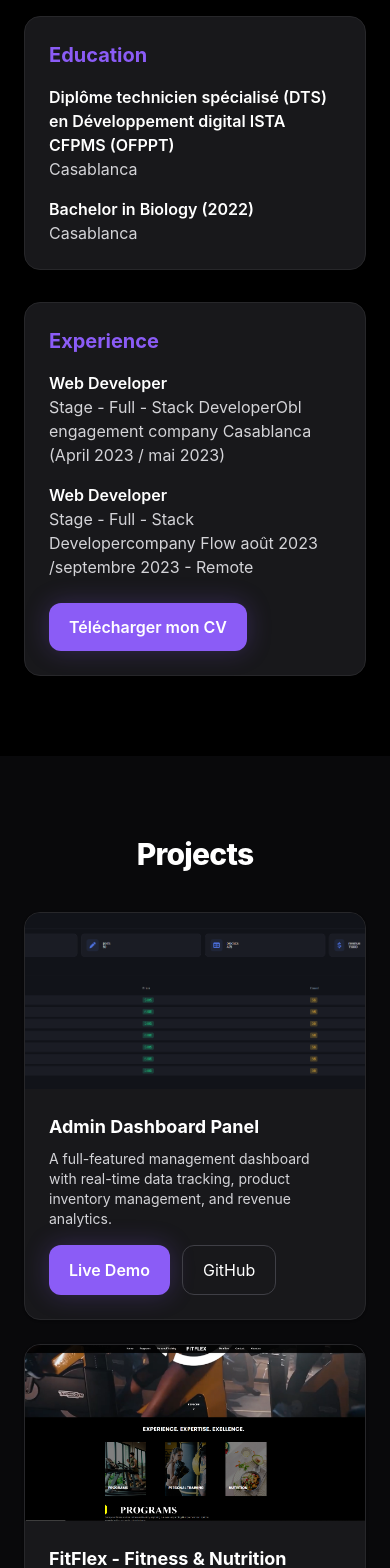
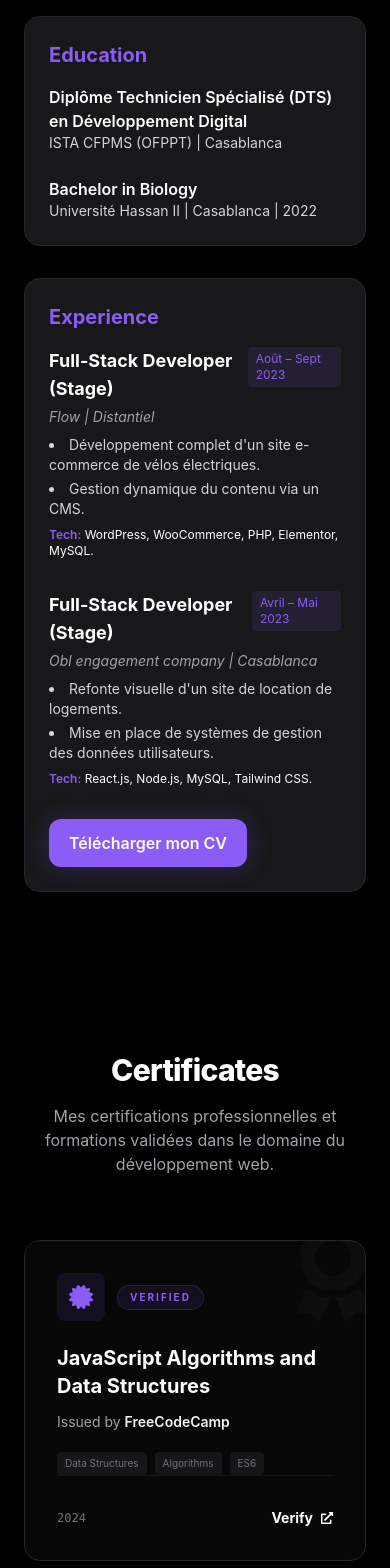
Before and after one commit to jamal-dev10/portfolio, a React (Vite) app in the folder portfolio/: page / in a window 390 px wide. Shown: the part 3660-5228 px from the top of the page. Built offline with nearby package versions, Linux system fonts and the light colour scheme.

Commit message:
Add new section for Certificates

```diff
--- a/portfolio/src/App.jsx
+++ b/portfolio/src/App.jsx
@@ -4,6 +4,7 @@ import Social from "./components/Social";
 import About from "./components/About";
 import Skills from "./components/Skills";
 import Resume from "./components/Resume";
+import Certificates from "./components/Certificates"; // 1. زدنا الـ Import هنا
 import Projects from "./components/Projects";
 import Contact from "./components/Contact";
 import Footer from "./components/Footer";
@@ -14,8 +15,6 @@ export default function App() {
   return (
     <div>
       <Navbar />
-
-
 
       <main>
         <ScrollAnimation>
@@ -38,6 +37,11 @@ export default function App() {
           <Resume />
         </ScrollAnimation>
 
+        {/* 2. زدنا سيكشن الشهادات هنا باش تعطي قوة لـ Resume قبل ما يوصل الزائر لـ Projects */}
+        <ScrollAnimation>
+          <Certificates />
+        </ScrollAnimation>
+
         <ScrollAnimation>
           <Projects />
         </ScrollAnimation>
@@ -47,7 +51,6 @@ export default function App() {
         </ScrollAnimation>
       </main>
 
-
       <Footer />
 
       {/* زر الطلوع للفوق */}
--- /dev/null
+++ b/portfolio/src/components/Certificates.jsx
@@ -0,0 +1,97 @@
+import ScrollAnimationWrapper from "./ScrollAnimationWrapper";
+import { FaExternalLinkAlt, FaAward, FaCertificate } from "react-icons/fa"; // حتاج تركب react-icons
+
+export default function Certificates() {
+  const certifications = [
+    {
+      title: "JavaScript Algorithms and Data Structures",
+      provider: "FreeCodeCamp",
+      date: "2024",
+      link: "#",
+      skills: ["Data Structures", "Algorithms", "ES6"]
+    },
+    {
+      title: "Udemy Front-End Developer Professional Certificate",
+      provider: "Udemy",
+      date: "2023",
+      link: "#",
+      skills: ["React", "UI/UX", "Front-End"]
+    },
+    {
+      title: "Responsive Web Design",
+      provider: "FreeCodeCamp",
+      date: "2023",
+      link: "#",
+      skills: ["HTML5", "CSS3", "Flexbox"]
+    }
+  ];
+
+  return (
+    <section id="certificates" className="section bg-black py-20">
+      <div className="max-w-6xl mx-auto px-6">
+        <ScrollAnimationWrapper animation="fadeUp">
+          <div className="text-center mb-16">
+            <h2 className="section-title">Certif<span>icates</span></h2>
+            <p className="text-zinc-400 mt-4 max-w-lg mx-auto">
+              Mes certifications professionnelles et formations validées dans le domaine du développement web.
+            </p>
+          </div>
+        </ScrollAnimationWrapper>
+
+        <div className="grid sm:grid-cols-2 lg:grid-cols-3 gap-8">
+          {certifications.map((cert, i) => (
+            <ScrollAnimationWrapper key={i} animation="fadeUp" delay={i * 0.1}>
+              <div className="group relative bg-zinc-900/30 border border-zinc-800 rounded-2xl p-8 hover:bg-zinc-900/50 hover:border-primary/40 transition-all duration-500 hover:-translate-y-2 overflow-hidden">
+
+                {/* Decorative Background Icon */}
+                <div className="absolute -right-4 -top-4 text-zinc-800/20 text-8xl group-hover:text-primary/10 transition-colors duration-500">
+                  <FaAward />
+                </div>
+
+                <div className="relative z-10 flex flex-col h-full">
+                  <div className="flex items-center gap-3 mb-6">
+                    <div className="p-3 bg-primary/10 rounded-lg text-primary">
+                      <FaCertificate size={24} />
+                    </div>
+                    <span className="text-[10px] font-bold text-primary uppercase tracking-[2px] bg-primary/10 px-3 py-1 rounded-full border border-primary/20">
+                      Verified
+                    </span>
+                  </div>
+
+                  <h3 className="text-xl font-bold text-white group-hover:text-primary transition-colors leading-snug">
+                    {cert.title}
+                  </h3>
+
+                  <p className="text-sm text-zinc-400 mt-3">
+                    Issued by <span className="text-zinc-100 font-semibold">{cert.provider}</span>
+                  </p>
+
+                  {/* Skills Tags - هادي كاتزيد لمسة احترافية */}
+                  <div className="flex flex-wrap gap-2 mt-5">
+                    {cert.skills.map((skill, index) => (
+                      <span key={index} className="text-[10px] text-zinc-500 bg-zinc-800/50 px-2 py-1 rounded">
+                        {skill}
+                      </span>
+                    ))}
+                  </div>
+
+                  <div className="mt-auto pt-8 flex items-center justify-between border-t border-zinc-800/50">
+                    <span className="text-xs font-mono text-zinc-500">{cert.date}</span>
+                    <a
+                      href={cert.link}
+                      target="_blank"
+                      rel="noopener noreferrer"
+                      className="inline-flex items-center gap-2 text-sm font-bold text-white hover:text-primary transition-colors"
+                    >
+                      Verify <FaExternalLinkAlt size={12} />
+                    </a>
+                  </div>
+                </div>
+              </div>
+            </ScrollAnimationWrapper>
+          ))}
+        </div>
+      </div>
+    </section>
+  );
+}
--- a/portfolio/src/components/Resume.jsx
+++ b/portfolio/src/components/Resume.jsx
@@ -1,50 +1,86 @@
-import ScrollAnimationWrapper from './ScrollAnimationWrapper'
+import ScrollAnimationWrapper from "./ScrollAnimationWrapper";
 
 export default function Resume() {
   return (
     <section id="resume" className="section bg-black">
       <div className="max-w-6xl mx-auto px-6">
         <ScrollAnimationWrapper animation="fadeUp">
-          <h2 className="section-title text-center">Res<span>ume</span></h2>
+          <h2 className="section-title text-center">
+            Res<span>ume</span>
+          </h2>
         </ScrollAnimationWrapper>
 
         <div className="mt-10 grid md:grid-cols-2 gap-8">
+          {/* --- Section Education --- */}
           <ScrollAnimationWrapper animation="fadeLeft" delay={0.2}>
             <div className="card p-6">
-              <h3 className="text-xl font-bold text-primary">Education</h3>
-              <ul className="mt-4 space-y-4 text-zinc-300">
+              <h3 className="text-xl font-bold text-primary mb-4">Education</h3>
+              <ul className="space-y-6 text-zinc-300">
                 <li>
                   <p className="font-semibold text-white">
-                    Diplôme technicien spécialisé (DTS) en Développement digital ISTA CFPMS (OFPPT)
+                    Diplôme Technicien Spécialisé (DTS) en Développement Digital
                   </p>
-                  <p>Casablanca</p>
+                  <p className="text-sm">ISTA CFPMS (OFPPT) | Casablanca</p>
                 </li>
                 <li>
-                  <p className="font-semibold text-white">Bachelor in Biology (2022)</p>
-                  <p>Casablanca</p>
+                  <p className="font-semibold text-white">
+                    Bachelor in Biology
+                  </p>
+                  <p className="text-sm">Université Hassan II | Casablanca | 2022</p>
                 </li>
               </ul>
             </div>
           </ScrollAnimationWrapper>
 
+          {/* --- Section Experience --- */}
           <ScrollAnimationWrapper animation="fadeRight" delay={0.4}>
             <div className="card p-6">
-              <h3 className="text-xl font-bold text-primary">Experience</h3>
-              <ul className="mt-4 space-y-4 text-zinc-300">
+              <h3 className="text-xl font-bold text-primary mb-4">Experience</h3>
+              <ul className="space-y-8 text-zinc-300">
+                {/* Project 1 (The Most Recent) */}
                 <li>
-                  <p className="font-semibold text-white">Web Developer</p>
-                  <p>Stage - Full - Stack DeveloperObl engagement company Casablanca (April 2023 / mai 2023)</p>
-                  <p className="font-semibold text-white mt-4">Web Developer</p>
-                  <p>Stage - Full - Stack Developercompany Flow août 2023 /septembre 2023 - Remote</p>
+                  <div className="flex justify-between items-start mb-1">
+                    <p className="font-bold text-white text-lg">Full-Stack Developer (Stage)</p>
+                    <span className="text-xs text-primary bg-primary/10 px-2 py-1 rounded">Août – Sept 2023</span>
+                  </div>
+                  <p className="text-sm text-zinc-400 mb-2 italic">Flow | Distantiel</p>
+                  <ul className="list-disc list-inside text-sm space-y-1">
+                    <li>Développement complet d'un site e-commerce de vélos électriques.</li>
+                    <li>Gestion dynamique du contenu via un CMS.</li>
+                  </ul>
+                  <p className="text-xs mt-2 text-white">
+                    <span className="text-primary font-semibold">Tech:</span> WordPress, WooCommerce, PHP, Elementor, MySQL.
+                  </p>
+                </li>
+
+                {/* Project 2 */}
+                <li>
+                  <div className="flex justify-between items-start mb-1">
+                    <p className="font-bold text-white text-lg">Full-Stack Developer (Stage)</p>
+                    <span className="text-xs text-primary bg-primary/10 px-2 py-1 rounded">Avril – Mai 2023</span>
+                  </div>
+                  <p className="text-sm text-zinc-400 mb-2 italic">Obl engagement company | Casablanca</p>
+                  <ul className="list-disc list-inside text-sm space-y-1">
+                    <li>Refonte visuelle d'un site de location de logements.</li>
+                    <li>Mise en place de systèmes de gestion des données utilisateurs.</li>
+                  </ul>
+                  <p className="text-xs mt-2 text-white">
+                    <span className="text-primary font-semibold">Tech:</span> React.js, Node.js, MySQL, Tailwind CSS.
+                  </p>
                 </li>
               </ul>
-              <a href="/cv-jamal.pdf" download className="btn-primary mt-6 inline-block">
-                Télécharger mon CV
+
+              <a
+                href="/cv-jamal.pdf"
+                download
+                className="btn-primary mt-8 inline-flex items-center gap-2"
+              >
+                <span>Télécharger mon CV</span>
               </a>
             </div>
           </ScrollAnimationWrapper>
         </div>
       </div>
     </section>
-  )
+  );
 }
```
Also changed, not shown: portfolio/src/components/Projects.jsx (+8 -8 lines). Lines whose indentation alone changed are shown as unchanged.
